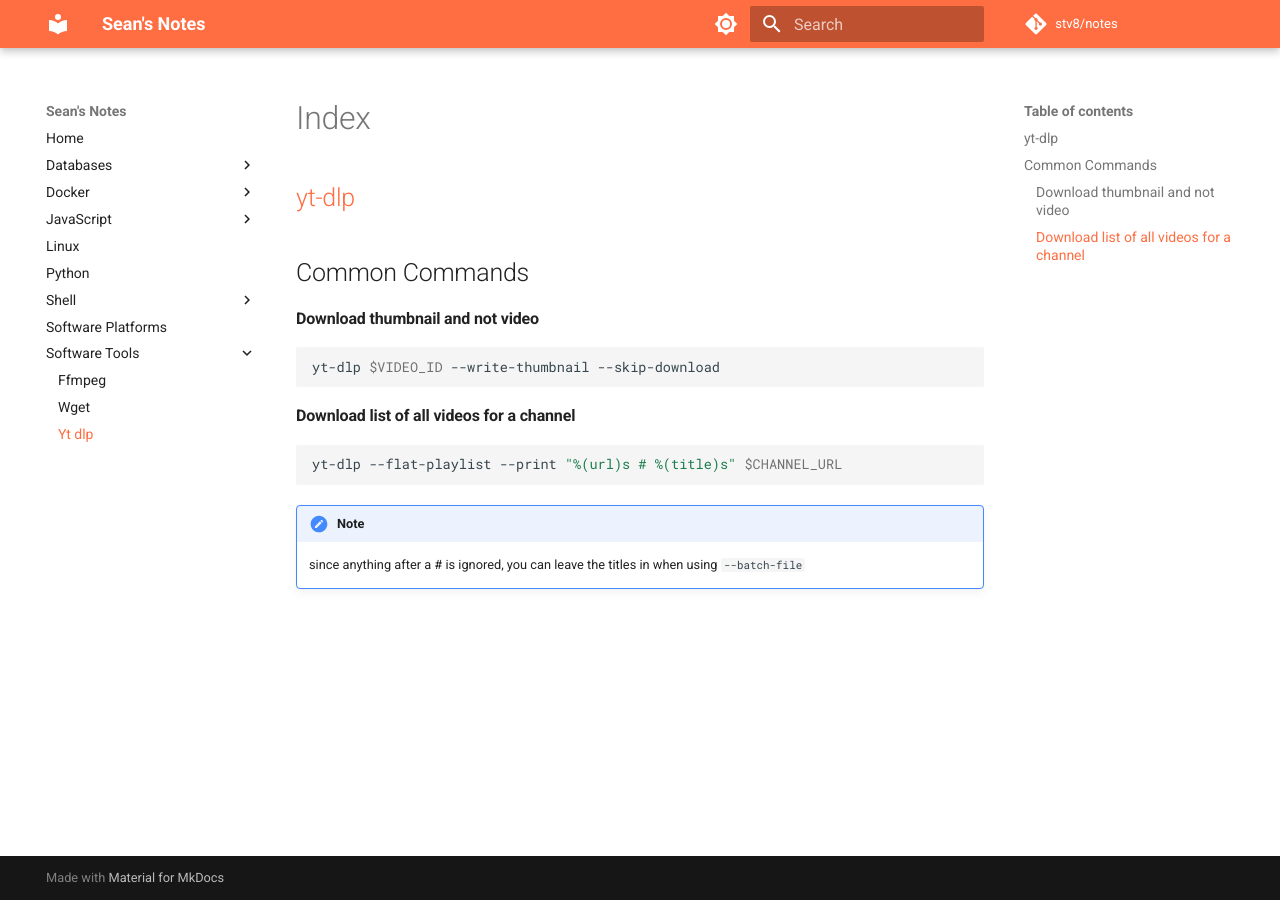
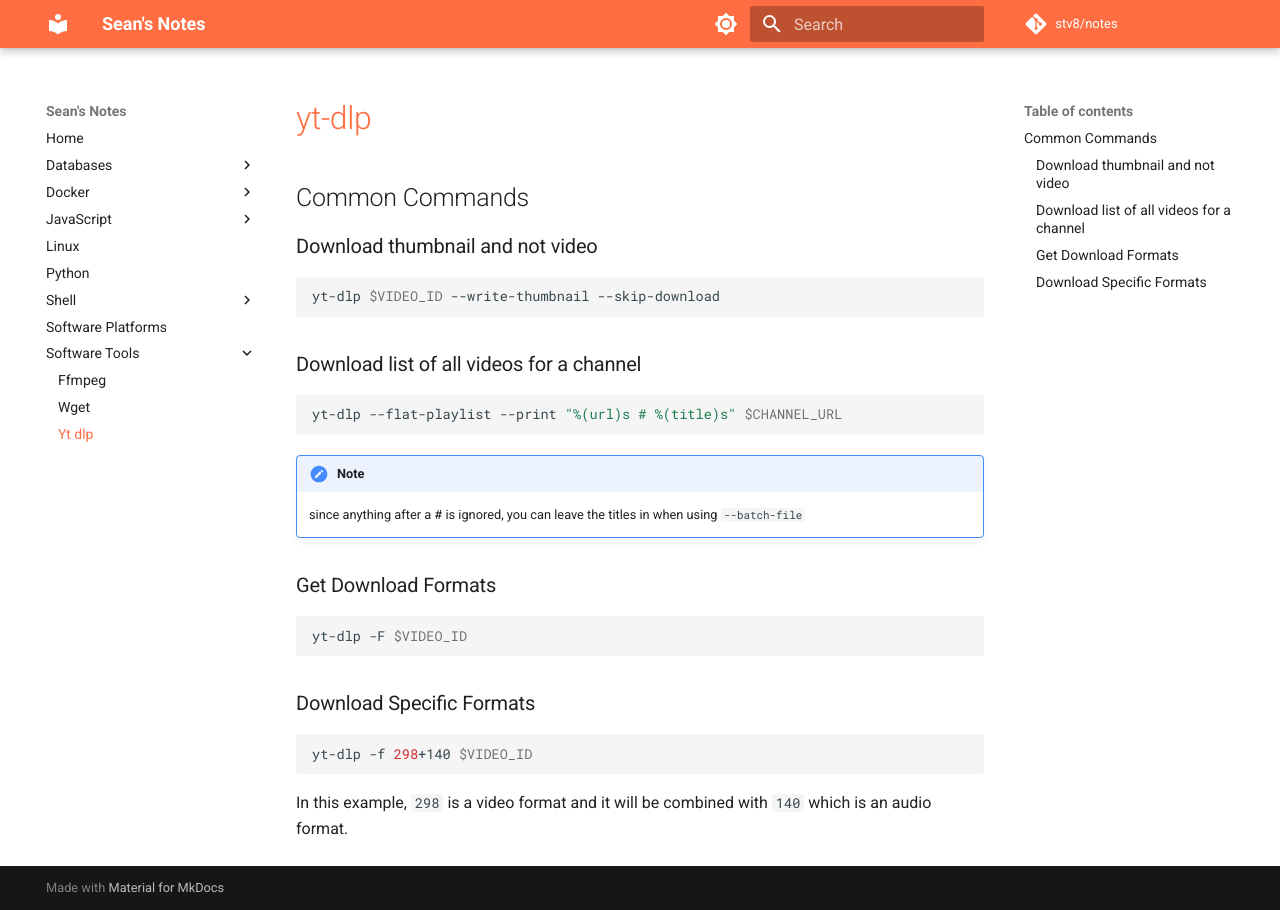
Before and after one commit to stv8/notes, an MkDocs documentation site: the page built from docs/Software Tools/yt-dlp/index.md, in a window 1280 px wide. Built offline with MkDocs 1.6.1 and Material for MkDocs 9.7.7, drawn with Linux system fonts in a browser that asks for light colours; comment, search, counter and statistics services are not loaded.

Commit message:
Update yt-dlp

````diff
--- a/docs/Software Tools/yt-dlp/index.md
+++ b/docs/Software Tools/yt-dlp/index.md
@@ -1,16 +1,32 @@
-## [yt-dlp](https://github.com/yt-dlp/yt-dlp)
+# [yt-dlp](https://github.com/yt-dlp/yt-dlp)
 
 ## Common Commands
 
-#### Download thumbnail and not video
+### Download thumbnail and not video
+
 ```shell
 yt-dlp $VIDEO_ID --write-thumbnail --skip-download
 ```
 
-#### Download list of all videos for a channel
+### Download list of all videos for a channel
+
 ```shell
 yt-dlp --flat-playlist --print "%(url)s # %(title)s" $CHANNEL_URL
 ```
 
 !!! note
     since anything after a # is ignored, you can leave the titles in when using `--batch-file`
+
+### Get Download Formats
+
+```shell
+yt-dlp -F $VIDEO_ID
+```
+
+### Download Specific Formats
+
+```shell
+yt-dlp -f 298+140 $VIDEO_ID
+```
+
+ In this example, `298` is a video format and it will be combined with `140` which is an audio format.
````
